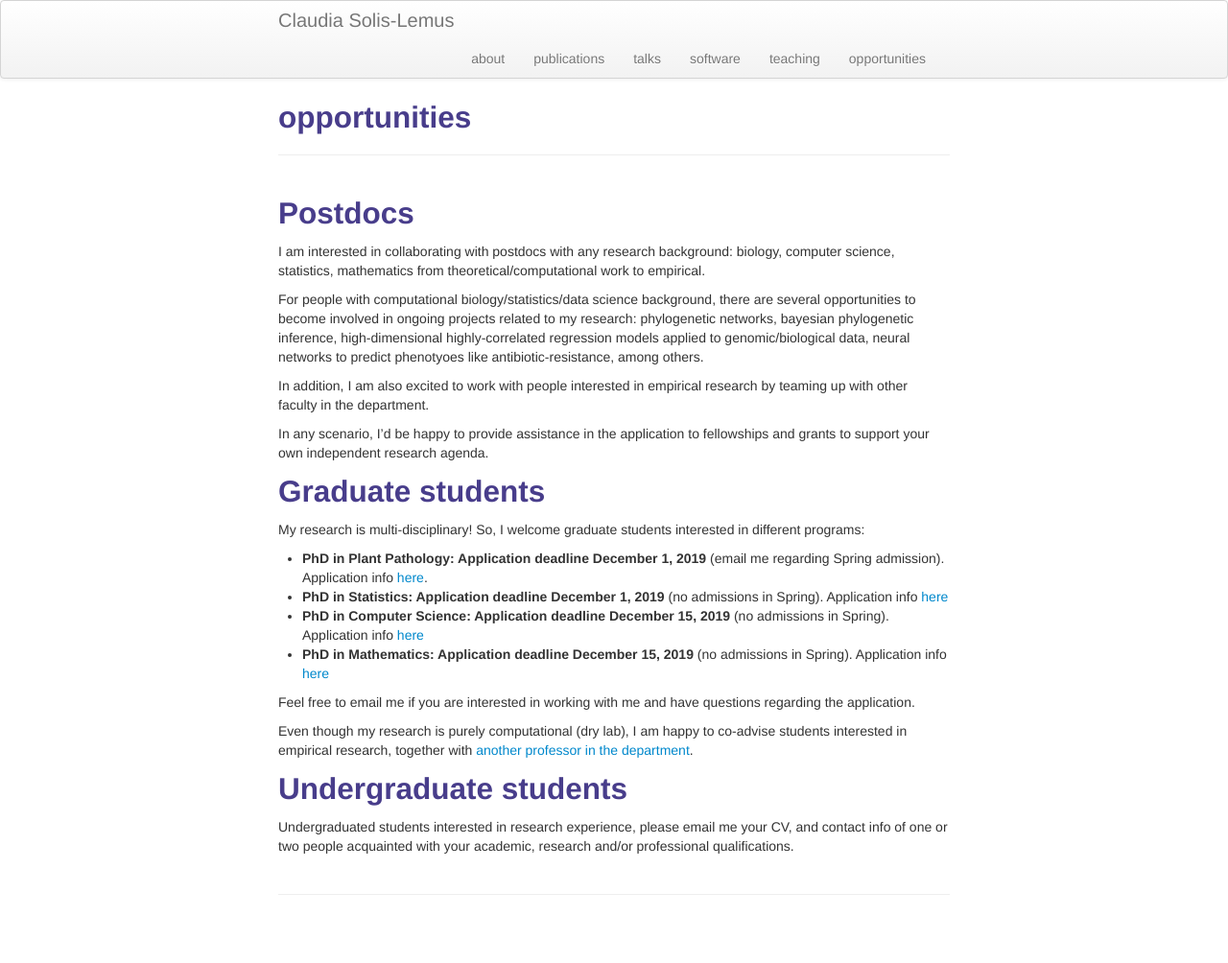
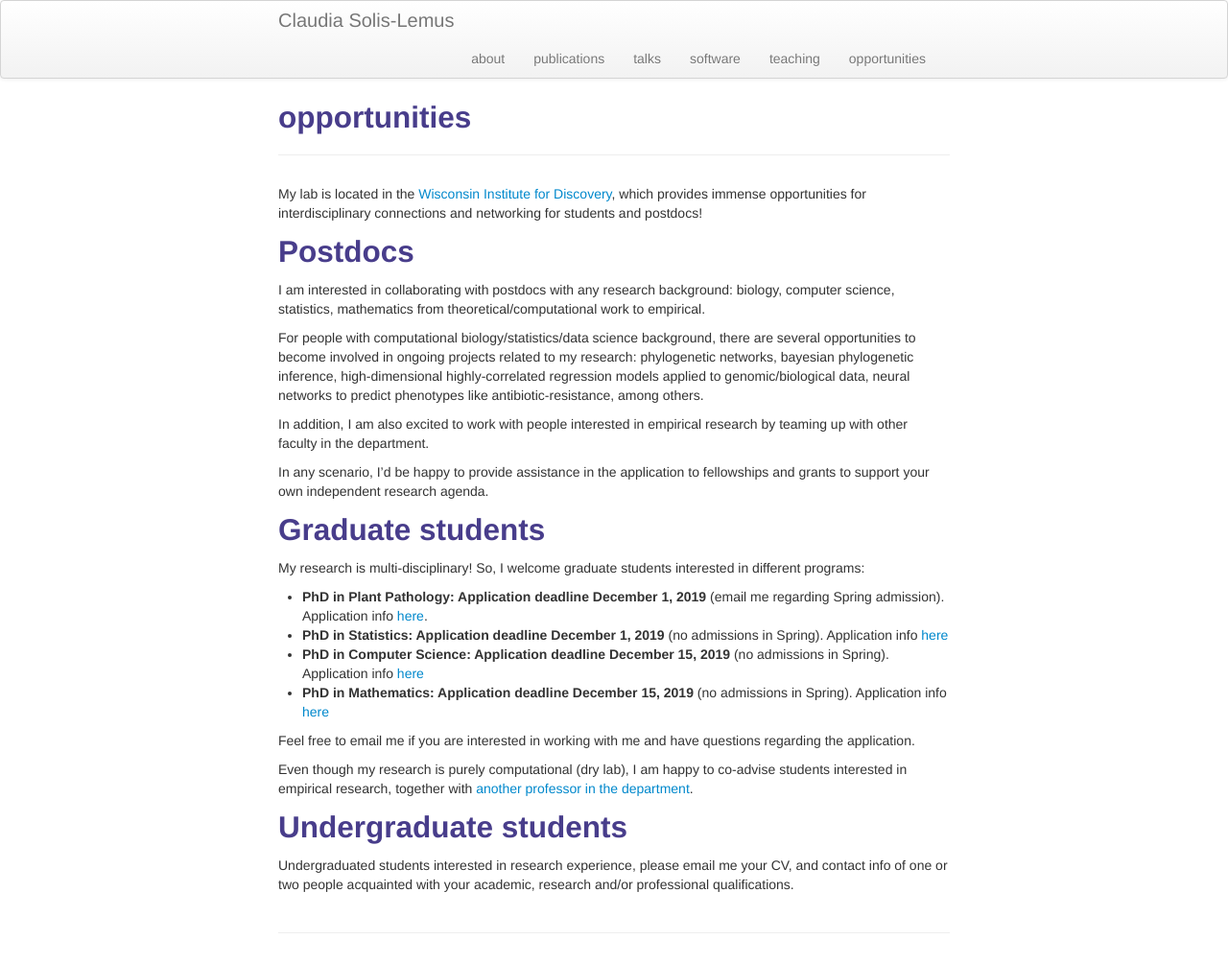
Before and after one commit to crsl4/crsl4.github.io, a Jekyll site: the page built from pages/news.md, in a window 1280 px wide. Shown: the whole page at 96% size. Built offline with Jekyll 4.4.1, drawn with Linux system fonts in a browser that asks for light colours; before the commit the page ends 964 px from its top, so only the background shows below that.

Commit message:
fixed typo

```diff
--- a/pages/news.md
+++ b/pages/news.md
@@ -4,11 +4,13 @@ title: opportunities
 description: Claudia Solis-Lemus
 ---
 
+My lab is located in the [Wisconsin Institute for Discovery](https://wid.wisc.edu/), which provides immense opportunities for interdisciplinary connections and networking for students and postdocs!
+
 ## Postdocs
 
 I am interested in collaborating with postdocs with any research background: biology, computer science, statistics, mathematics from theoretical/computational work to empirical.
 
-For people with computational biology/statistics/data science background, there are several opportunities to become involved in ongoing projects related to my research: phylogenetic networks, bayesian phylogenetic inference, high-dimensional highly-correlated regression models applied to genomic/biological data, neural networks to predict phenotyoes like antibiotic-resistance, among others.
+For people with computational biology/statistics/data science background, there are several opportunities to become involved in ongoing projects related to my research: phylogenetic networks, bayesian phylogenetic inference, high-dimensional highly-correlated regression models applied to genomic/biological data, neural networks to predict phenotypes like antibiotic-resistance, among others.
 
 In addition, I am also excited to work with people interested in empirical research by teaming up with other faculty in the department.
 
```
Also changed, not shown: pages/postdoc1.md (added, +7 -0 lines).
